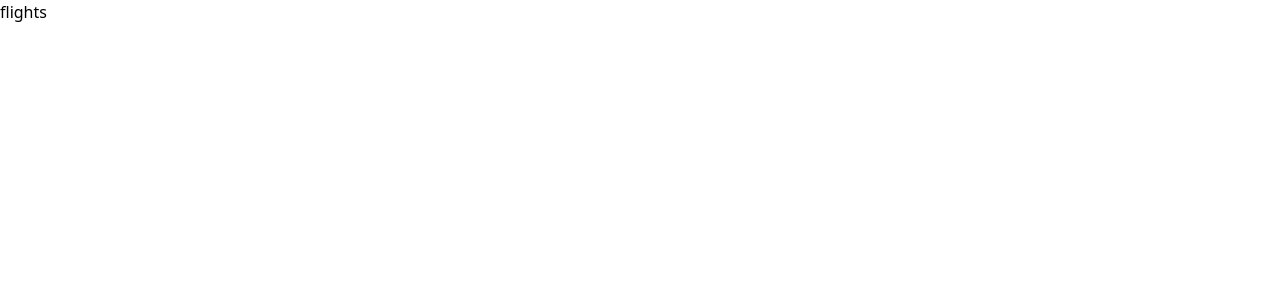
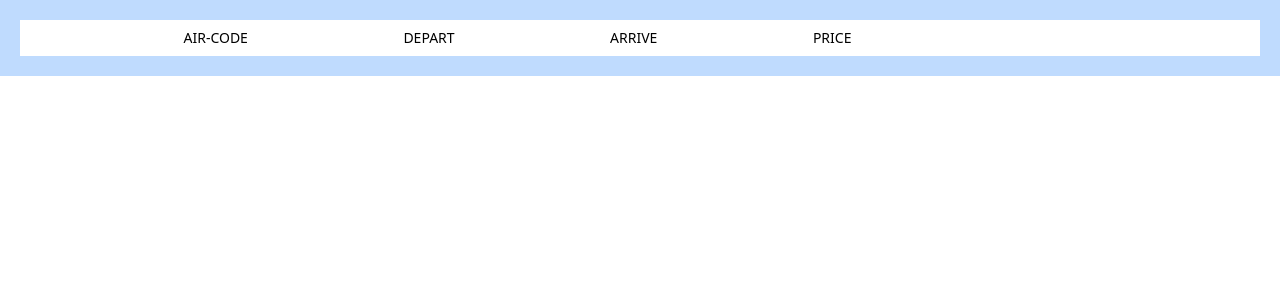
Before and after one commit to omrajhalwa/BookMyTrip_Frontend, a React (Create React App) app: page /flights in a window 1280 px wide. Shown: the top 300 px of the page. Built offline with nearby package versions, Linux system fonts and the light colour scheme.

Commit message:
created flight slice and store the flight information according given query

```diff
--- a/src/components/Body.tsx
+++ b/src/components/Body.tsx
@@ -21,7 +21,7 @@ export default function Body() {
 
 
     return (
-        <div>
+        <div className='h-full w-full'>
             <RouterProvider router = {appRouter}/>
         </div>
     )
--- a/src/components/Flight.tsx
+++ b/src/components/Flight.tsx
@@ -1,14 +1,72 @@
 
-
-
+import { useSelector } from "react-redux"
+import { RootState } from "../redux/store";
 
 
 
 
 export default function Flight() {
+
+    const { curFlightDetails } = useSelector((store: RootState) => store.flightSlice);
+    console.log(curFlightDetails);
+
     return (
-        <div>
-            flights
+        <div className="w-full h-100 p-3 bg-blue-200">
+            <div className="bg-white m-2 flex p-2 justify-evenly text-sm">
+                <div>
+
+                    AIR-CODE
+
+                </div>
+                <div>
+                    DEPART
+                </div>
+
+                <div>
+                    ARRIVE
+                </div>
+
+                <div>
+                    PRICE
+                </div>
+
+                <div>
+                    <button className="text-white  px-4 rounded-md ml-6 disabled">Book</button>
+                </div>
+
+            </div>
+            {
+                curFlightDetails.map((flight) => (
+                    <div className="bg-white m-2 flex p-2 justify-evenly">
+                        <div>
+                            <div>
+                                {flight.flightNumber}
+                            </div>
+                            <div>
+                                {flight.airplaneId}
+                            </div>
+
+                        </div>
+                        <div>
+                            DEPART
+                        </div>
+
+                        <div>
+                            ARRIVE
+                        </div>
+
+                        <div>
+                            PRICE
+                        </div>
+
+                        <div>
+                            <button className="bg-orange-500  px-4 rounded-md ml-6">Book</button>
+                        </div>
+                    </div>
+                ))
+            }
+
+
         </div>
     )
 }
--- a/src/components/Home.tsx
+++ b/src/components/Home.tsx
@@ -1,10 +1,17 @@
 
 import { useState } from "react";
 import axios from 'axios';
+import { useDispatch } from "react-redux";
+import { useNavigate } from "react-router-dom";
+import { setFlightDetails } from "../redux/flightSlice";
+export default function Home() {
+    //dispatching into redux store
+    const dispatch = useDispatch();
 
-export default function Home() {
+    //navigating to another page
+    const navigate = useNavigate();
 
-
+    //whole form info in single object
     const [formData, setFormData] = useState({
         arrival: '',
         destination: "",
@@ -12,6 +19,7 @@ export default function Home() {
 
     })
 
+    //for setting arrival city
     function arrivalData(e: React.ChangeEvent<HTMLInputElement>) {
         //console.log(e.target);
         const { name, value } = e.target;
@@ -23,6 +31,7 @@ export default function Home() {
         }));
     }
 
+    //for setting destination city
     function destinationData(e : React.ChangeEvent<HTMLInputElement>) {
         const {name, value} = e.target;
 
@@ -32,6 +41,7 @@ export default function Home() {
         }));
     }
 
+    // for setting date into state
     function dateData(e : React.ChangeEvent<HTMLInputElement>) {
         const {name, value} =e.target;
 
@@ -50,7 +60,9 @@ export default function Home() {
                   'Content-Type': 'application/json', // Set Content-Type header
                 }}
             );
-            console.log(response.data.data);
+            //console.log(response.data.data);
+            dispatch(setFlightDetails(response.data.data));
+            navigate("flights");
         } catch (error) {
             console.log(error);
 
--- /dev/null
+++ b/src/redux/flightSlice.ts
@@ -0,0 +1,25 @@
+import { createSlice } from '@reduxjs/toolkit'
+import type { PayloadAction } from '@reduxjs/toolkit'
+
+export interface CounterState {
+  curFlightDetails: Array<any>
+}
+
+const initialState: CounterState = {
+  curFlightDetails: []
+}
+
+export const flightSlice = createSlice({
+  name: 'flight',
+  initialState,
+  reducers: {
+    setFlightDetails:(state , action) => {
+        state.curFlightDetails = action.payload
+    }
+  },
+})
+
+// Action creators are generated for each case reducer function
+export const { setFlightDetails } = flightSlice.actions
+
+export default flightSlice.reducer
--- a/src/redux/store.ts
+++ b/src/redux/store.ts
@@ -1,7 +1,7 @@
 import { configureStore } from '@reduxjs/toolkit'
-
+import flightSlice from './flightSlice'
 export const store = configureStore({
-  reducer: {},
+  reducer: {flightSlice},
 })
 
 // Infer the `RootState` and `AppDispatch` types from the store itself
```
